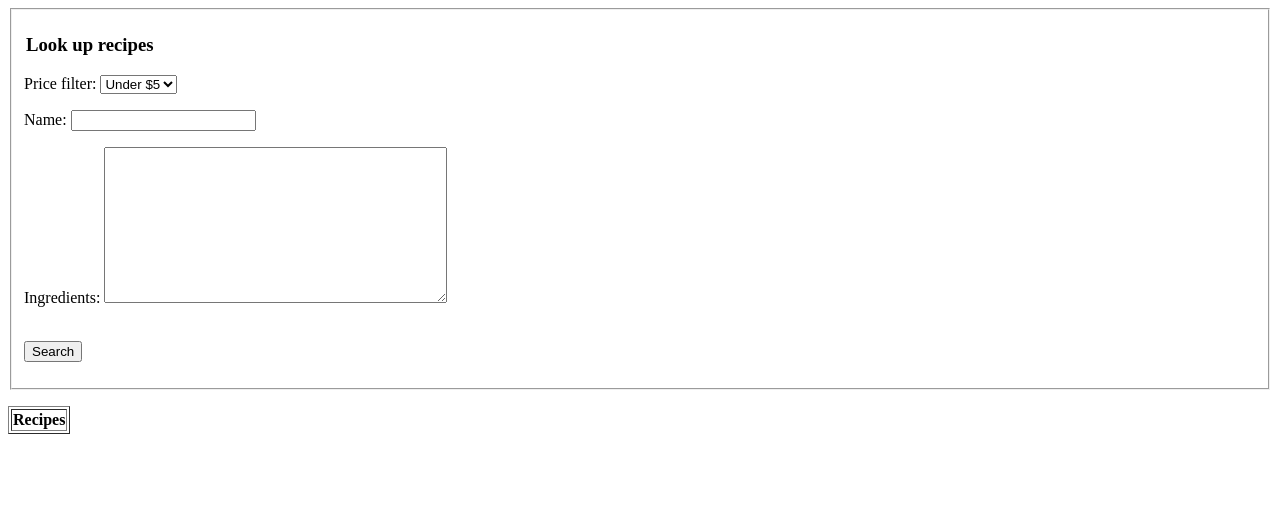
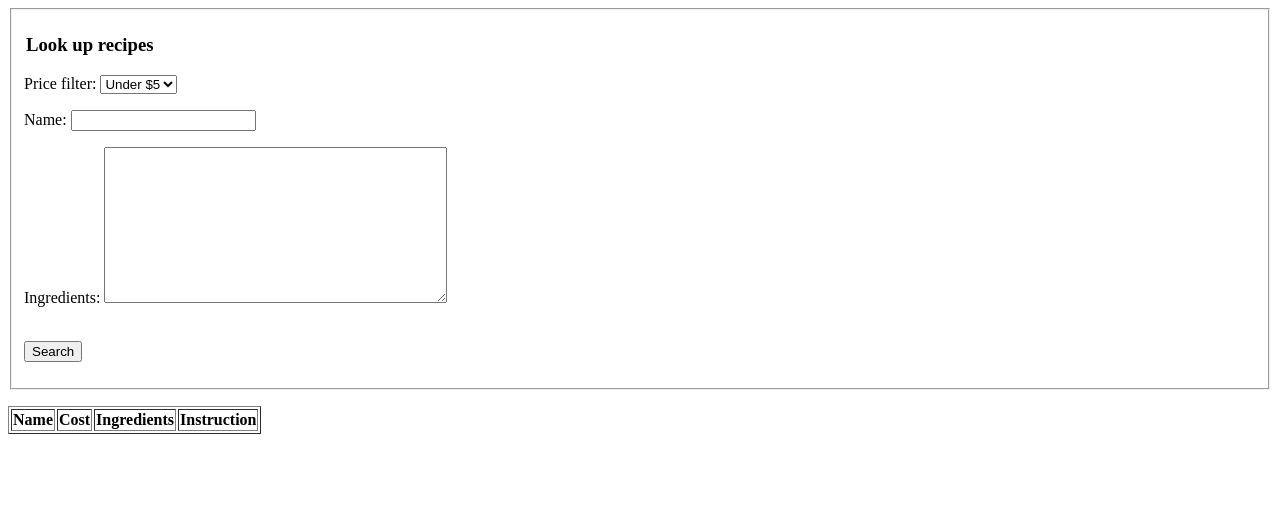
Before and after one commit to adrummond00/CSC-3380-Teehm-Sicks-Repository, a Django app: template cooking_website/display/templates/display/search_tool.html in a window 1280 px wide. Shown: the top 506 px of the page. Run offline with Django 3.2, Linux system fonts and the light colour scheme; tables that the repository leaves empty hold one stand-in row (values such as "Sample post"); the template is opened without the code that fills it: values that come from a table or form of the project are taken from there, most other values are stand-ins (such as "Sample title", 1, 10 or a date in 2020); lists and menus that the app fills with data are empty; some libraries are stand-ins or nearby versions.

Commit message:
display all details of the recipe list on search

```diff
--- a/cooking_website/display/templates/display/search_tool.html
+++ b/cooking_website/display/templates/display/search_tool.html
@@ -1,6 +1,7 @@
 <html>
     <head>
         <title>Search Tool</title>
+        <script src="https://cdnjs.cloudflare.com/ajax/libs/jqueryui/1.11.2/jquery-ui.min.js"></script>
     </head>
     <body>
         <p>
@@ -21,7 +22,10 @@
             tableDiv.innerHTML = `<table id='myTable1' border="1" class="table table-bordered">
                 <thead>
                     <tr>
-                        <th>Recipes</th>
+                        <th>Name</th>
+                        <th>Cost</th>
+                        <th>Ingredients</th>
+                        <th>Instruction</th>
                     </tr>
                 </thead>
                 <tbody>
@@ -29,15 +33,27 @@
             </table>`;
             var tableRef =  document.querySelector("table");
             for (var i=0; i<recipes.length; i++){
-                var id = recipes[i];
+                var name = recipes[i][0];
+                var cost = "$"+recipes[i][1];
+                var ingredients = recipes[i][2];
+                var instruction = recipes[i][3];
 
                 var newRow   = tableRef.insertRow();
 
-                var id_cell  = newRow.insertCell(0);
+                var name_cell  = newRow.insertCell(0);
+                var cost_cell  = newRow.insertCell(1);
+                var ingredients_cell  = newRow.insertCell(2);
+                var instruction_cell  = newRow.insertCell(3);
 
-                var idText  = document.createTextNode(id);
+                var nameText  = document.createTextNode(name);
+                var costText  = document.createTextNode(cost);
+                var ingredientsText  = document.createTextNode(ingredients);
+                var instructiosText  = document.createTextNode(instruction);
 
-                id_cell.appendChild(idText);
+                name_cell.appendChild(nameText);
+                cost_cell.appendChild(costText);
+                ingredients_cell.appendChild(ingredientsText);
+                instruction_cell.appendChild(instructiosText);
             }
         </script>
     </body>
```
Also changed, not shown: cooking_website/display/views.py (+6 -11 lines).
